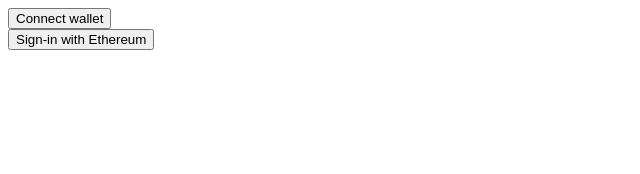
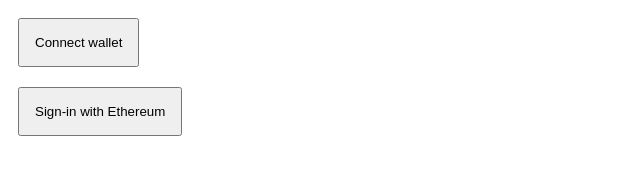
Before and after one commit to hermannleboss/siwe, a website: page siwe-frontend/src/index.html in a window 1280 px wide. Shown: the whole page, without its empty margins (0-640 px from the left). Drawn offline with Linux system fonts and the light colour scheme.

Commit message:
feat: update style of button

```diff
--- a/siwe-frontend/src/index.html
+++ b/siwe-frontend/src/index.html
@@ -3,6 +3,12 @@
 <head>
     <meta charset="utf-8" />
     <title>SIWE Quickstart</title>
+    <style>
+        button{
+            padding: 15px;
+            margin: 10px;
+        }
+    </style>
 </head>
 
 <body>
```
